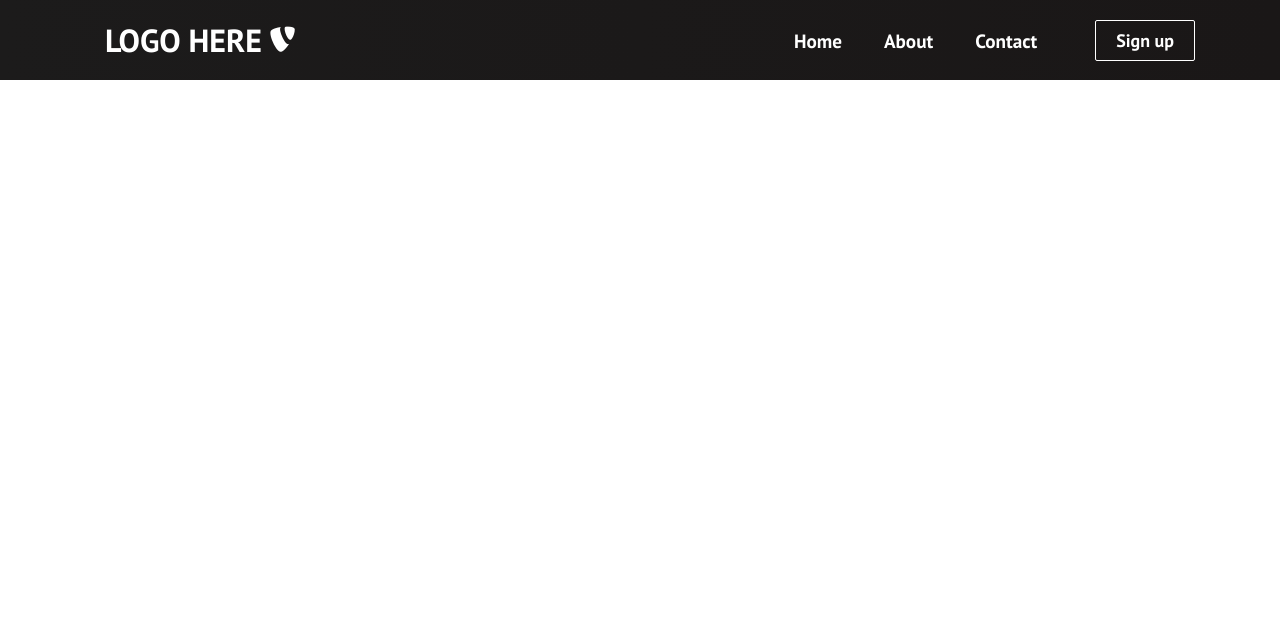
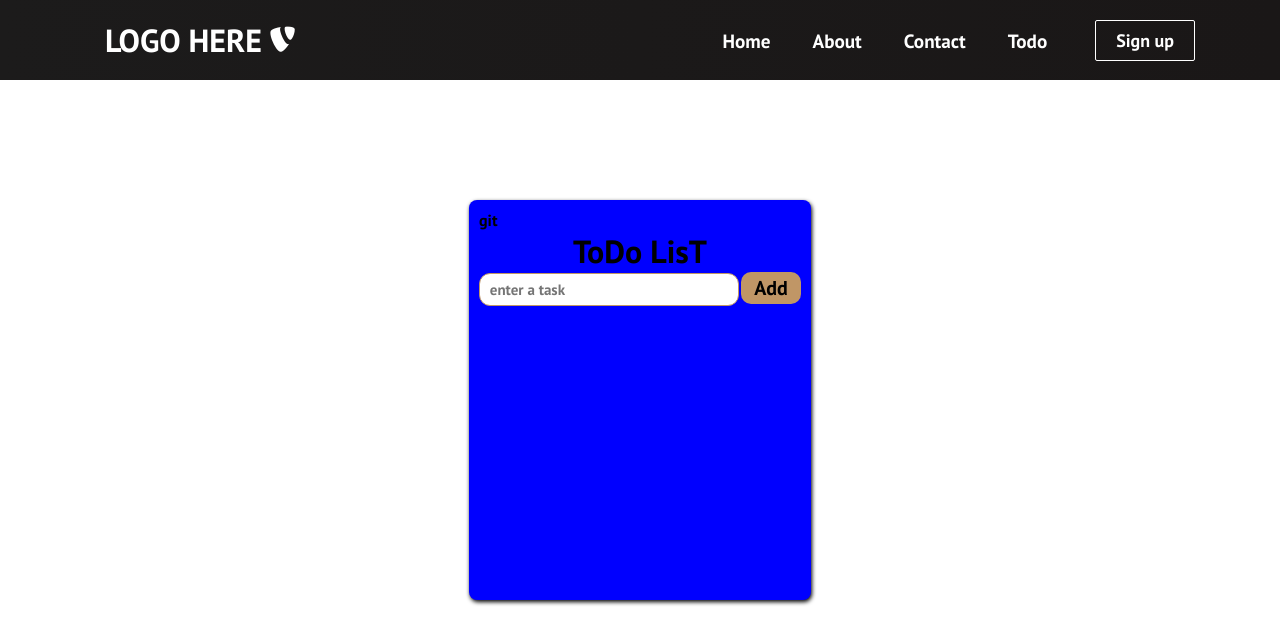
Before and after one commit to 0baid/reactPractice, a React (Create React App) app: page /Todolist in a window 1280 px wide. Shown: the top 644 px of the page. Built offline with nearby package versions, Linux system fonts and the light colour scheme.

Commit message:
fix: first commit

```diff
--- a/package.json
+++ b/package.json
@@ -8,6 +8,7 @@
     "@testing-library/user-event": "^12.5.0",
     "react": "^17.0.1",
     "react-dom": "^17.0.1",
+    "react-icons": "^4.7.1",
     "react-router-dom": "^5.2.0",
     "react-scripts": "4.0.1",
     "web-vitals": "^0.2.4"
--- a/src/App.js
+++ b/src/App.js
@@ -3,6 +3,7 @@ import './App.css';
 import Navbar from './components/Navbar';
 import {BrowserRouter as Router , Switch, Route} from 'react-router-dom';
 import Home from './components/pages/Home.js'
+import Todolist from './components/Todo/Todolist';
 
 
 function App() {
@@ -12,6 +13,7 @@ function App() {
       <Navbar/>
       <Switch>
         <Route path='/' exact component={Home} />
+        <Route path='/Todolist' component={Todolist}/>
       </Switch>
     </Router>
   </>
--- a/src/components/Navbar.js
+++ b/src/components/Navbar.js
@@ -6,7 +6,6 @@ import './Navbar.css';
 function Navbar() {
     const [click , setClick] = useState(false);
     const [button, setButton] = useState(true);
-
 
     const handleClick = () =>setClick(!click);
     const closeMobileMenu = () =>setClick(false);
@@ -19,10 +18,7 @@ function Navbar() {
             setButton(true);
         }
     };
-
     window.addEventListener('resize', showButton);
-
-
     return (
         <>
             <nav className='navbar'>
@@ -49,6 +45,11 @@ function Navbar() {
                                 Contact
                             </Link>
                         </li>
+                        <li className = 'nav-item'>
+                            <Link to='/Todolist' className="nav-links" onClick={closeMobileMenu}>
+                                Todo
+                            </Link>
+                        </li>
                     </ul>
                     {button && <Button buttonStyle='btn--outline'>Sign up</Button>}
                 </div>
--- /dev/null
+++ b/src/components/Todo/Delletetask.js
@@ -0,0 +1,22 @@
+import React from 'react'
+import {TiDelete} from 'react-icons/ti';
+import  './Header1.css';
+const Deletetask = (props) => {
+  return (
+    <div className='crosstext'>
+    <div className=' cross'>
+      <TiDelete
+      onClick={()=>{
+        props.onSelect(props.id)
+      }}
+      />
+       </div>
+    <div className='text'>
+      {props.text}
+
+    </div>
+    </div>
+  )
+}
+
+export default Deletetask
--- /dev/null
+++ b/src/components/Todo/Header1.css
@@ -0,0 +1,26 @@
+.cross{
+    color: red;
+    size: 70px;
+    width: 30px;
+
+
+}
+.crosstext{
+  max-width: 80%;
+  color: red;
+  background-color: aqua;
+  padding-top: 9px;
+  margin-right: 2px;
+  font-size: 30px;
+  color: black;
+  background-color: white;
+  border: 1px solid #0d0d8b;
+  border-radius: 11px;
+  display: flex;
+  margin-top: 0.3rem;
+
+}
+.text{
+  color: blue;
+  font-size: 30px;
+}
--- /dev/null
+++ b/src/components/Todo/Header1.js
@@ -0,0 +1,27 @@
+
+import React from 'react'
+
+// // import  './Header1.css';
+// import { AiOutlinePlusCircle } from 'react-icons/ai';
+import Task1 from './Task1';
+import { useState } from 'react';
+
+const Header1 = () => {
+  const [input, setInput]= useState("");
+  const [todo, setTodo]= useState([]);
+
+  return (
+    <div className='header'>
+    <h1> Todolist </h1>
+    </div>,
+    <Task1
+    input={input}
+    setInput={setInput}
+    todo={todo}
+    setTodo={setTodo}
+    />
+
+  )
+}
+
+export default Header1
--- /dev/null
+++ b/src/components/Todo/Task1.js
@@ -0,0 +1,49 @@
+
+import React from 'react'
+import Deletetask from './Delletetask';
+const Task1 = ({input,setInput,todo,setTodo}) => {
+  const eventitem =(event )=>{
+    setInput(event.target.value);
+  }
+  const itemstor=(e)=>{
+    e.preventDefault();
+    setTodo((todoitem)=>{
+      return [...todoitem,input];
+    });
+   setInput("");
+  }
+  const deleteitem=(a)=>{
+    setTodo((todoitem)=>{
+      return todoitem.filter((arrele,index)=>{
+        return index!==a;
+      })})
+    }
+  return (
+    <>
+      <form>
+        <input type="text" placeholder= " enter a task" className='task-input'  value={input}
+        onChange={eventitem}
+        />
+        <button className='button-add'  onClick={itemstor}> Add</button>
+        <ul >
+      {
+         todo.map((item,index)=>{
+          return   <Deletetask
+          key={index}
+          id={index}
+          onSelect={deleteitem}
+          text = {item}
+          />
+        })
+
+      }
+
+
+        </ul>
+      </form>
+
+      </>
+
+  )
+}
+export default Task1
--- /dev/null
+++ b/src/components/Todo/Todolist.css
@@ -0,0 +1,93 @@
+* {
+  margin: 0;
+  padding: 0;
+}
+.container{
+  background-color: white;
+  width: 100%;
+  display: flex;
+  justify-content: center;
+  align-items: center;
+  min-height: 80vh;
+  border-radius: 1px;
+}
+.app-wrapper{
+  background-color: blue;
+  min-width: 300px;
+  min-height: 400px;
+  padding: 10px;
+
+  border-radius: 8px;
+  box-shadow: 1px 2px 4px;
+}
+.header h1{
+  color: #fff;
+  text-align: center;
+  margin: 3px 0;
+}
+.task-input{
+  outline: none;
+  width: 260px;
+  padding: 6px;
+  margin-right: 2px;
+  font-size: 15px;
+  color: black;
+  background-color: white;
+  border: 1px solid #c09666;
+  border-radius: 11px;
+}
+.button-add{
+  width: 60px;
+  padding: 3px 1px;
+  font-size: 20px;
+  border-radius: 10px;
+  border: 0;
+  background-color: #c09666;
+  cursor: pointer;
+}
+.list-item{
+  display: flex;
+  margin: 20px 0;
+  border: 1px solid white;
+  padding: 10px;
+  max-height: 30px;
+}
+.button-complete,
+.button-delete,
+.button-edit{
+  border: none;
+  outline: none;
+  cursor: pointer;
+  background-color: transparent;
+  font-size: 28px;
+  border-radius: 50%;
+}
+.button-complete{
+  color: #ff6c6c;
+}
+.button-edit{
+  color: #e2d029;
+  margin-right: 10px;
+}
+.button-delete{
+  color: lightgreen;
+}
+.complete{
+  text-decoration-style:solid;
+  text-decoration-line:line-through;
+  text-decoration-color: #ff6c6c;
+  opacity: 0.5;
+}
+.list{
+  width: 220px;
+  background-color: #123430;
+  border: none;
+  color: #ccc;
+  font-size: 20px;
+  padding-left: 10px;
+  margin-right: 11px;
+}
+input:focus,
+button:focus{
+  outline: none;
+}
--- /dev/null
+++ b/src/components/Todo/Todolist.js
@@ -0,0 +1,22 @@
+import React from 'react'
+import './Todolist.css';
+
+// import { AiOutlinePlusCircle } from 'react-icons/ai';
+// import Header1 from '../components/Todo/Header1';
+import Header1 from './Header1';
+
+const Todolist =() => {
+  return (
+    <div className='container'>
+    <div className='app-wrapper'>git
+      <h1> ToDo LisT</h1>
+    <Header1/>
+
+    </div>
+
+  </div>
+
+
+  )
+}
+export default Todolist
```
Also changed, not shown: 2 other files (tests, documents, lock files or other folders).
